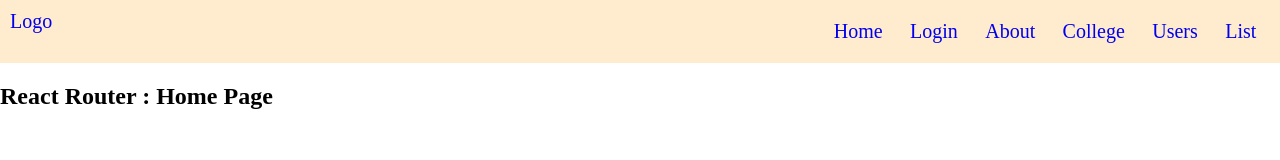
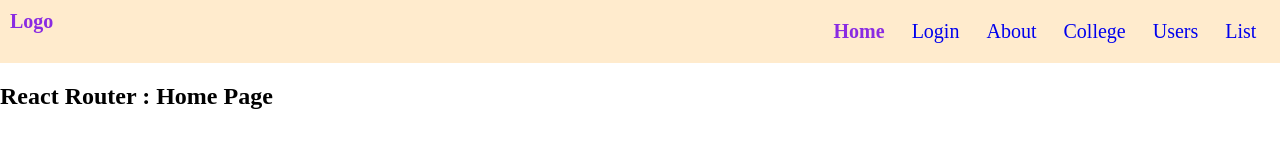
Before and after one commit to bibhusprasad/026_reactjs_tutorial_from_youtube, a React (Vite) app in the folder react-router/: page / in a window 1280 px wide. Shown: the top 160 px of the page. Built offline with nearby package versions, Linux system fonts and the light colour scheme.

Commit message:
01. NavLink and Active class

```diff
--- a/react-router/src/NavBar.jsx
+++ b/react-router/src/NavBar.jsx
@@ -1,5 +1,5 @@
 
-import { Link, Outlet } from 'react-router';
+import { NavLink, Outlet } from 'react-router';
 import './navbar.css';
 
 function NavBar() {
@@ -7,27 +7,27 @@ function NavBar() {
     <div>
       <div className='header'>
         <div>
-          <Link className='link' to='/'>Logo</Link>
+          <NavLink className='link' to='/'>Logo</NavLink>
         </div>
         <div>
           <ul>
             <li>
-              <Link className='link' to='/'>Home</Link>
+              <NavLink className='link' to='/'>Home</NavLink>
             </li>
             <li>
-              <Link className='link' to='/in/user/login'>Login</Link>
+              <NavLink className='link' to='/in/user/login'>Login</NavLink>
             </li>
             <li>
-              <Link className='link' to='/in/user/about'>About</Link>
+              <NavLink className='link' to='/in/user/about'>About</NavLink>
             </li>
             <li>
-              <Link className='link' to='/college'>College</Link>
+              <NavLink className='link' to='/college'>College</NavLink>
             </li>
             <li>
-              <Link className='link' to='/users'>Users</Link>
+              <NavLink className='link' to='/users'>Users</NavLink>
             </li>
             <li>
-              <Link className='link' to='/users/list'>List</Link>
+              <NavLink className='link' to='/users/list'>List</NavLink>
             </li>
           </ul>
         </div>
--- a/react-router/src/navbar.css
+++ b/react-router/src/navbar.css
@@ -33,3 +33,8 @@ body {
   text-decoration: none;
   font-size: 20px;
 }
+
+.active{
+  font-weight: 800;
+  color: blueviolet;
+}
```
Also changed, not shown: 1 other file (tests, documents, lock files or other folders).
